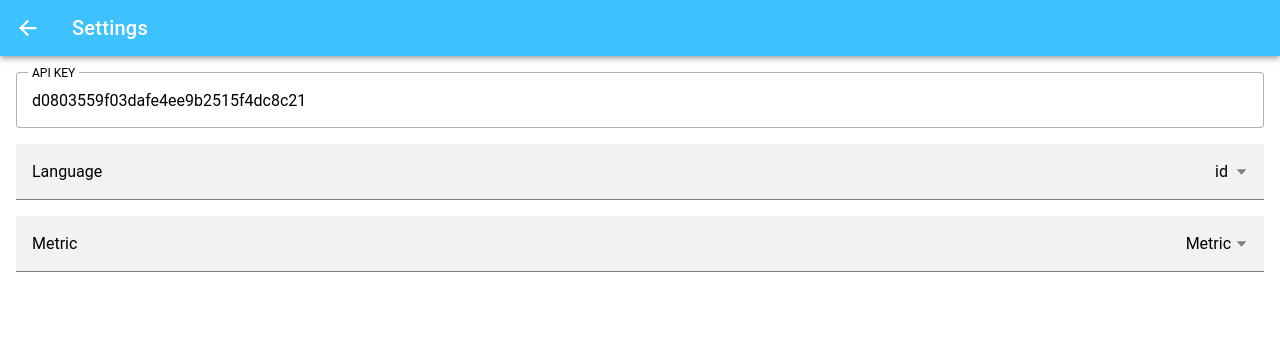
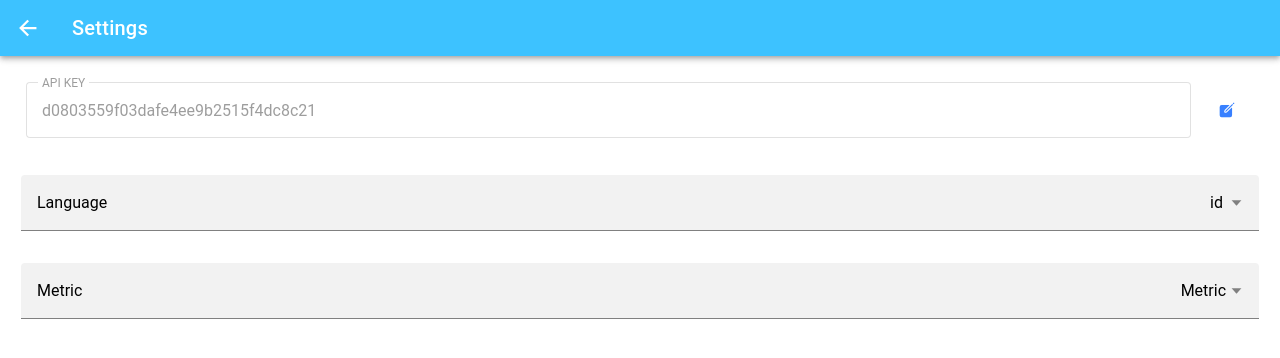
Before and after one commit to sihotang-yonathan1/weather_app-yonathan_sihotang-IONIC, a React (Vite) app: page /settings in a window 1280 px wide. Shown: the top 358 px of the page. Built offline with nearby package versions, Linux system fonts and the light colour scheme.

Commit message:
[setting/ui] Restric API KEY to disabled by default, set language and metric to ion-grid

```diff
--- a/src/pages/Settings.tsx
+++ b/src/pages/Settings.tsx
@@ -1,9 +1,29 @@
-import { IonBackButton, IonButton, IonButtons, IonContent, IonHeader, IonIcon, IonInput, IonItem, IonPage, IonRow, IonSelect, IonSelectOption, IonTitle, IonToolbar } from '@ionic/react';
-import { useContext, useEffect } from 'react';
+import {
+  IonBackButton,
+  IonButton,
+  IonButtons,
+  IonCol,
+  IonContent,
+  IonGrid,
+  IonHeader,
+  IonIcon,
+  IonInput,
+  IonItem,
+  IonPage,
+  IonRow,
+  IonSelect,
+  IonSelectOption,
+  IonText,
+  IonTitle,
+  IonToolbar
+} from '@ionic/react';
+import { useContext, useEffect, useState } from 'react';
 import { AppConfig } from '../SettingContext';
+import { checkmark, create, refresh ,warning } from "ionicons/icons";
 
 const Settings: React.FC = () => {
   const {setting, setSettings} = useContext(AppConfig)
+  const [isApiKeyEditMode, setApiKeyEditMode] = useState(false)
 
   return (
     <IonPage>
@@ -17,6 +37,9 @@ const Settings: React.FC = () => {
       </IonHeader>
 
       <IonContent fullscreen className="ion-padding">
+        <IonGrid>
+          <IonRow>
+            <IonCol className="api_key_container">
               <IonInput
                   label="API KEY"
                   labelPlacement="stacked"
@@ -31,7 +54,52 @@ const Settings: React.FC = () => {
                   }}
                   value={setting?.apiKey}
                   required={true}
+                  disabled={!isApiKeyEditMode}
               />
+              { isApiKeyEditMode &&
+                <IonItem color="warning">
+                  <IonCol size="auto">
+                    <IonIcon icon={warning} className='ion-padding-right' size="large"></IonIcon>
+                  </IonCol>
+                  <IonCol>
+                    <IonText className='ion-padding-left ion-margin-left'>
+                      <p>
+                        Mengganti API dengan tidak benar dapat mengakibatkan
+                        aplikasi tidak dapat bekerja dengan baik
+                      </p>
+                    </IonText>
+                  </IonCol>
+                </IonItem>
+              }
+            </IonCol>
+            <IonCol size="auto" className="ion-justify-content-center">
+                <IonToolbar>
+                  <IonButtons>
+                    {   !isApiKeyEditMode
+                        ? (
+                            <IonButton onClick={e => setApiKeyEditMode(true)}>
+                              <IonIcon icon={create} size="small" onClick={e => setApiKeyEditMode(true)}></IonIcon>
+                            </IonButton>
+                        )
+                        : (
+                            <div>
+                              <IonButton onClick={e => setApiKeyEditMode(false)}>
+                                <IonIcon icon={checkmark}></IonIcon>
+                              </IonButton>
+                              <IonButton onClick={e => setSettings({
+                                ...setting,
+                                'apiKey': 'd0803559f03dafe4ee9b2515f4dc8c21'
+                              })}>
+                                <IonIcon icon={refresh} size="small"></IonIcon>
+                              </IonButton>
+                            </div>
+                        )
+                    }
+                  </IonButtons>
+                </IonToolbar>
+            </IonCol>
+          </IonRow>
+        <IonRow>
           <IonSelect label="Language" className="ion-margin-top ion-margin-bottom" value={setting?.language} onIonChange={e => setSettings({
               ...setting,
               'language': e.target.value
@@ -41,7 +109,9 @@ const Settings: React.FC = () => {
               <IonSelectOption value="en">en</IonSelectOption>
               <IonSelectOption value="id">id</IonSelectOption>
           </IonSelect>
+        </IonRow>
 
+        <IonRow>
           {/* ref: https://openweathermap.org/weather-data#with_units */}
           <IonSelect label="Metric" className="ion-margin-top ion-margin-bottom" value={setting?.metric} onIonChange={
             e => setSettings({
@@ -55,6 +125,8 @@ const Settings: React.FC = () => {
               <IonSelectOption value="metric">Metric</IonSelectOption>
               <IonSelectOption value="imperial">Imperial</IonSelectOption>
           </IonSelect>
+        </IonRow>
+        </IonGrid>
       </IonContent>
     </IonPage>
   );
```
Lines whose indentation alone changed are shown as unchanged.
